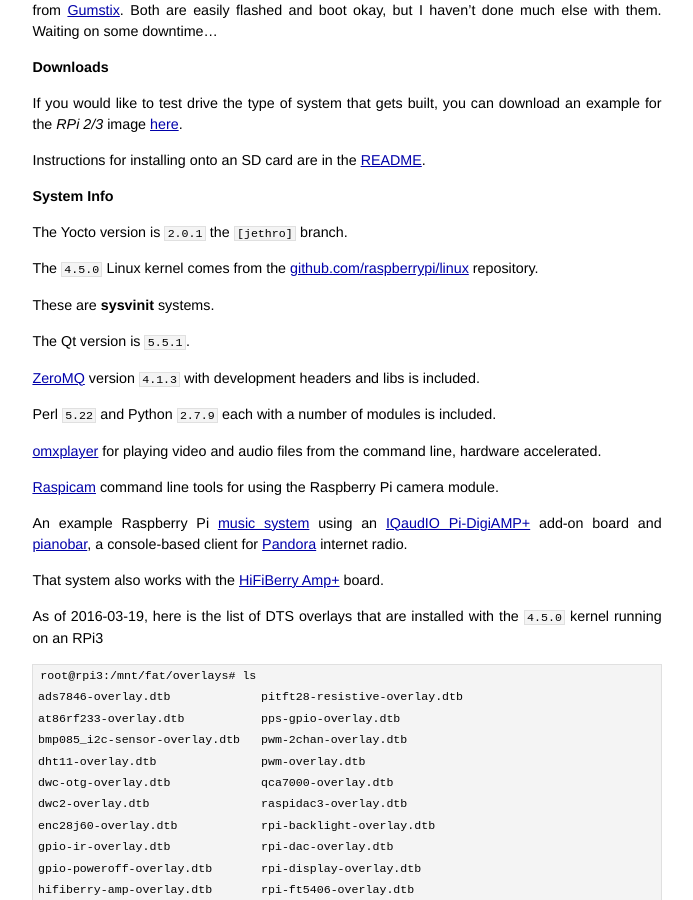
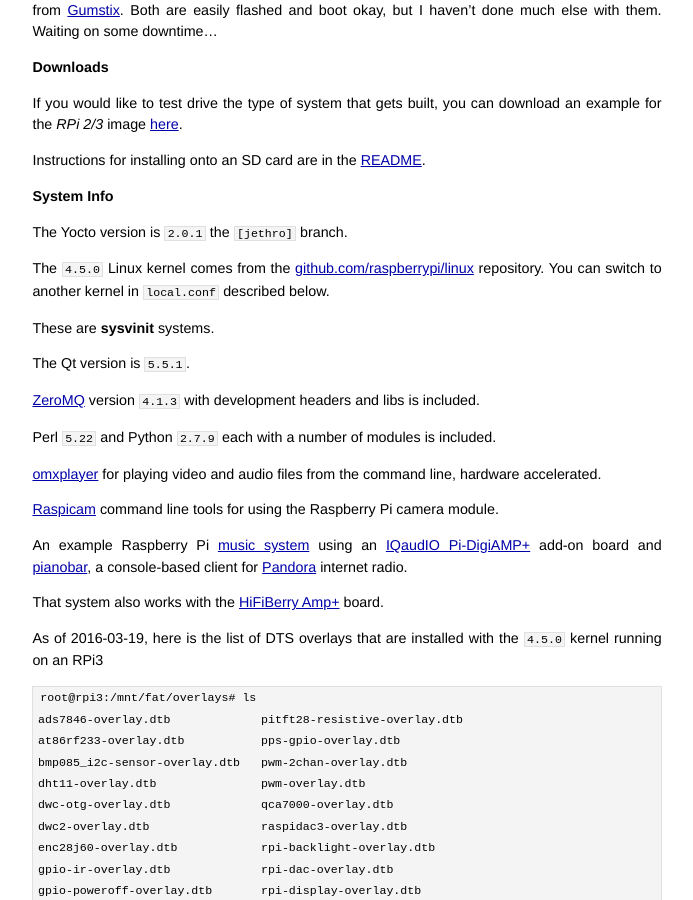
Before and after one commit to jumpnow/jumpnowtek-site, a Jekyll site: the page built from _posts/2015-12-04-Raspberry-Pi-Systems-with-Yocto.md, in a window 1280 px wide and 900 px high, scrolled down 525 px. Shown: the whole window, without its empty margins (293-986 px from the left). Built offline with Jekyll 4.4.1, drawn with Linux system fonts in a browser that asks for light colours.

Commit message:
rpi doc: add note about changing kernels

```diff
--- a/_posts/2015-12-04-Raspberry-Pi-Systems-with-Yocto.md
+++ b/_posts/2015-12-04-Raspberry-Pi-Systems-with-Yocto.md
@@ -33,7 +33,7 @@
 
 The Yocto version is `2.0.1` the `[jethro]` branch.
 
-The `4.5.0` Linux kernel comes from the [github.com/raspberrypi/linux][rpi-kernel] repository.
+The `4.5.0` Linux kernel comes from the [github.com/raspberrypi/linux][rpi-kernel] repository. You can switch to another kernel in `local.conf` described below.
 
 These are **sysvinit** systems.
 
```
